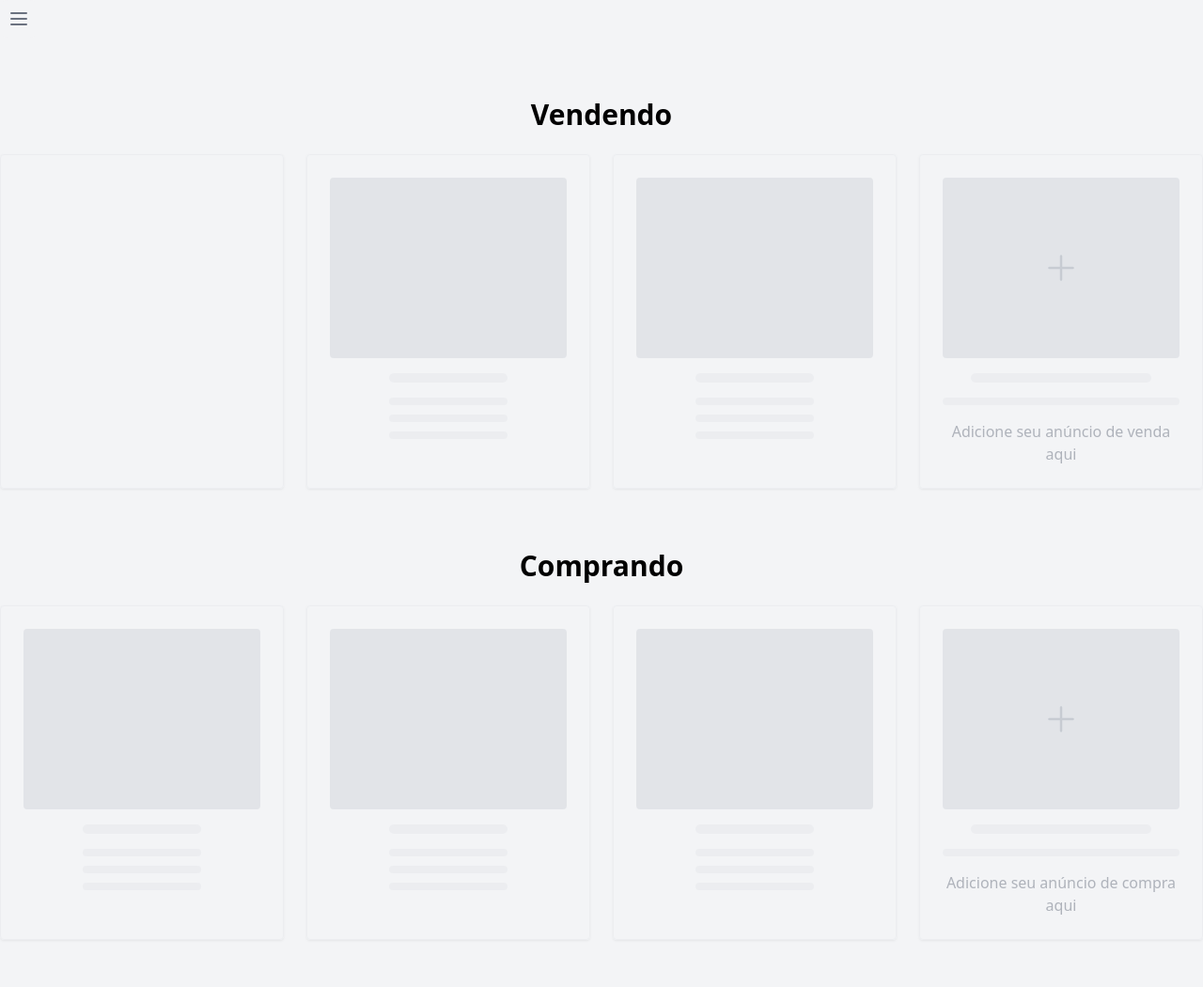
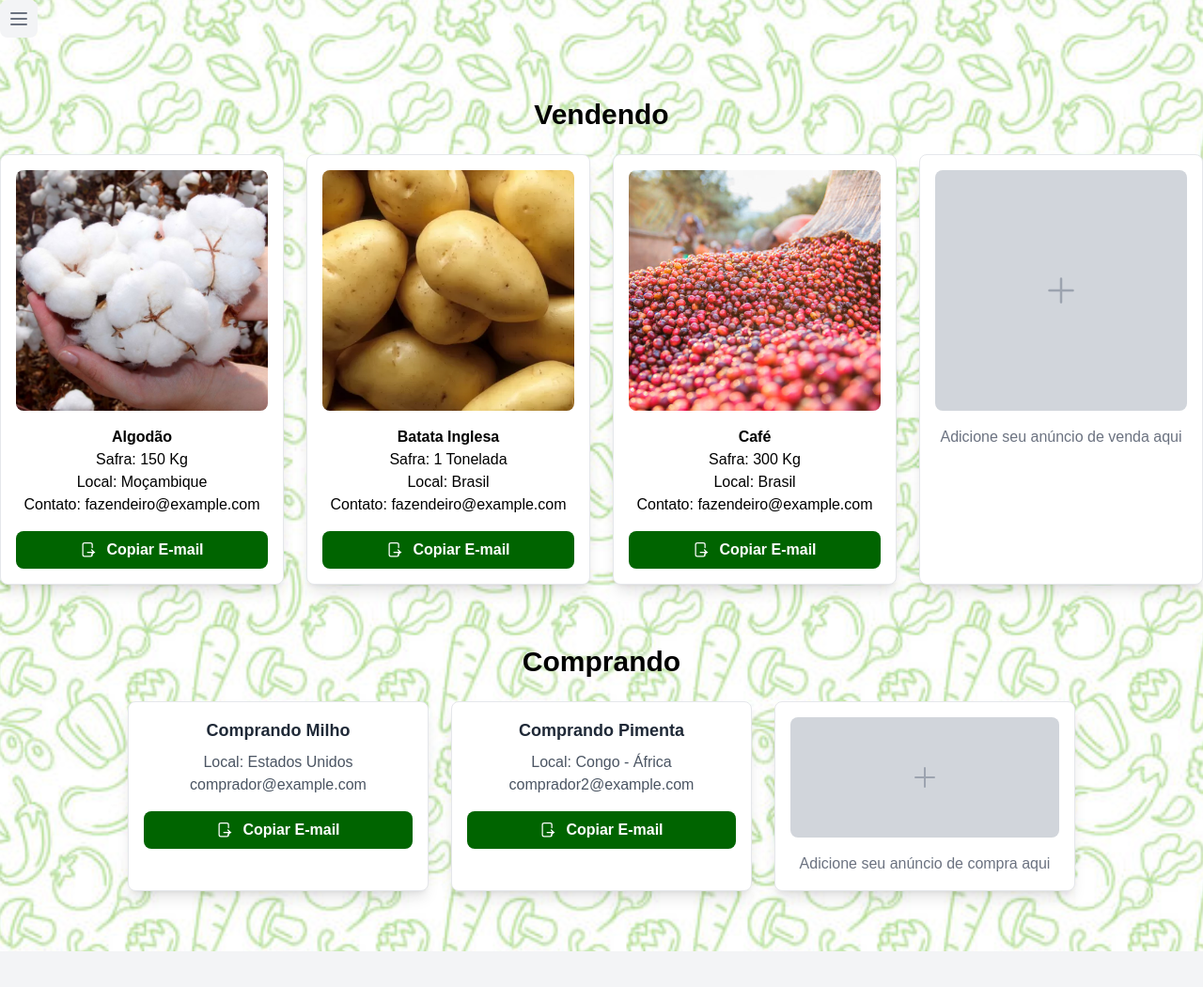
Before and after one commit to Hackathon-CyberSavers/frontend-html, a plain HTML site: page pages/market.html in a window 1280 px wide. Shown: the whole page at 94% size. After the commit the page ends 1012 px from the top, so only its background shows below. Drawn offline with nearby package versions, Linux system fonts and the light colour scheme.

Commit message:
Mercado Final

```diff
--- a/pages/market.html
+++ b/pages/market.html
@@ -95,90 +95,156 @@
 <section class="my-16">
   <h2 class="text-3xl font-semibold text-center mb-6">Vendendo</h2>
   <div class="flex flex-wrap justify-center gap-6">
-    <!-- Card 1 -->
-    <div role="status" class="max-w-sm py-4 border border-gray-200 rounded shadow animate-pulse md:p-6 ark:border-gray-700 flex-1">
-
+    <!-- Card 1 - Algodão -->
+    <div class="max-w-xs w-full p-4 border border-gray-200 rounded-lg shadow-lg flex-1 bg-white hover:shadow-2xl transition-shadow">
+      <img src="../images/milho 01.jpg" alt="Algodão" class="h-64 w-full object-cover mb-4 rounded-lg">
+      <div class="text-center">
+        <p class="font-bold">Algodão</p>
+        <p>Safra: 150 Kg</p>
+        <p>Local: Moçambique</p>
+        <p>Contato: fazendeiro@example.com</p>
+        <button class="w-full py-2 px-4 copy-btn rounded-lg transition-colors flex items-center justify-center mt-4" onclick="copyEmail(this)">
+          <!-- Ícone de Copiar -->
+          <svg xmlns="http://www.w3.org/2000/svg" fill="none" viewBox="0 0 24 24" stroke-width="1.5" stroke="currentColor" class="w-5 h-5 mr-2">
+            <path stroke-linecap="round" stroke-linejoin="round" d="M15.75 9V5.25A2.25 2.25 0 0013.5 3h-7.5A2.25 2.25 0 003.75 5.25v12.75A2.25 2.25 0 006 20.25h7.5a2.25 2.25 0 002.25-2.25V15M9.75 15h9M15 12l3 3-3 3" />
+          </svg>
+          Copiar E-mail
+        </button>
+      </div>
     </div>
 
-    <!-- Card 2 -->
-    <div role="status" class="max-w-sm p-4 border border-gray-200 rounded shadow animate-pulse md:p-6 dark:border-gray-700 flex-1">
-      <div class="flex items-center justify-center h-48 mb-4 bg-gray-300 rounded dark:bg-gray-700"></div>
-      <div class="h-2.5 bg-gray-200 rounded-full dark:bg-gray-700 w-48 mb-4 mx-auto sm:w-3/4 md:w-1/2"></div>
-      <div class="h-2 bg-gray-200 rounded-full dark:bg-gray-700 w-full mb-2.5 mx-auto sm:w-3/4 md:w-1/2"></div>
-      <div class="h-2 bg-gray-200 rounded-full dark:bg-gray-700 mb-2.5 mx-auto sm:w-3/4 md:w-1/2"></div>
-      <div class="h-2 bg-gray-200 rounded-full dark:bg-gray-700 mx-auto sm:w-3/4 md:w-1/2"></div>
+    <!-- Card 2 - Batata -->
+    <div class="max-w-xs w-full p-4 border border-gray-200 rounded-lg shadow-lg flex-1 bg-white hover:shadow-2xl transition-shadow">
+      <img src="../images/batata 01.jpg" alt="Batata" class="h-64 w-full object-cover mb-4 rounded-lg">
+      <div class="text-center">
+        <p class="font-bold">Batata Inglesa</p>
+        <p>Safra: 1 Tonelada</p>
+        <p>Local: Brasil</p>
+        <p>Contato: fazendeiro@example.com</p>
+        <button class="w-full py-2 px-4 copy-btn rounded-lg transition-colors flex items-center justify-center mt-4" onclick="copyEmail(this)">
+          <!-- Ícone de Copiar -->
+          <svg xmlns="http://www.w3.org/2000/svg" fill="none" viewBox="0 0 24 24" stroke-width="1.5" stroke="currentColor" class="w-5 h-5 mr-2">
+            <path stroke-linecap="round" stroke-linejoin="round" d="M15.75 9V5.25A2.25 2.25 0 0013.5 3h-7.5A2.25 2.25 0 003.75 5.25v12.75A2.25 2.25 0 006 20.25h7.5a2.25 2.25 0 002.25-2.25V15M9.75 15h9M15 12l3 3-3 3" />
+          </svg>
+          Copiar E-mail
+        </button>
+      </div>
     </div>
 
-    <!-- Card 3 -->
-    <div role="status" class="max-w-sm p-4 border border-gray-200 rounded shadow animate-pulse md:p-6 dark:border-gray-700 flex-1">
-      <div class="flex items-center justify-center h-48 mb-4 bg-gray-300 rounded dark:bg-gray-700"></div>
-      <div class="h-2.5 bg-gray-200 rounded-full dark:bg-gray-700 w-48 mb-4 mx-auto sm:w-3/4 md:w-1/2"></div>
-      <div class="h-2 bg-gray-200 rounded-full dark:bg-gray-700 w-full mb-2.5 mx-auto sm:w-3/4 md:w-1/2"></div>
-      <div class="h-2 bg-gray-200 rounded-full dark:bg-gray-700 mb-2.5 mx-auto sm:w-3/4 md:w-1/2"></div>
-      <div class="h-2 bg-gray-200 rounded-full dark:bg-gray-700 mx-auto sm:w-3/4 md:w-1/2"></div>
+    <!-- Card 3 - Café -->
+    <div class="max-w-xs w-full p-4 border border-gray-200 rounded-lg shadow-lg flex-1 bg-white hover:shadow-2xl transition-shadow">
+      <img src="../images/café 01.jpg" alt="Café" class="h-64 w-full object-cover mb-4 rounded-lg">
+      <div class="text-center">
+        <p class="font-bold">Café</p>
+        <p>Safra: 300 Kg</p>
+        <p>Local: Brasil</p>
+        <p>Contato: fazendeiro@example.com</p>
+        <button class="w-full py-2 px-4 copy-btn rounded-lg transition-colors flex items-center justify-center mt-4" onclick="copyEmail(this)">
+          <!-- Ícone de Copiar -->
+          <svg xmlns="http://www.w3.org/2000/svg" fill="none" viewBox="0 0 24 24" stroke-width="1.5" stroke="currentColor" class="w-5 h-5 mr-2">
+            <path stroke-linecap="round" stroke-linejoin="round" d="M15.75 9V5.25A2.25 2.25 0 0013.5 3h-7.5A2.25 2.25 0 003.75 5.25v12.75A2.25 2.25 0 006 20.25h7.5a2.25 2.25 0 002.25-2.25V15M9.75 15h9M15 12l3 3-3 3" />
+          </svg>
+          Copiar E-mail
+        </button>
+      </div>
     </div>
 
     <!-- Adicionar Anúncio de Venda -->
-    <div role="status" class="max-w-sm p-4 border border-gray-200 rounded shadow animate-pulse md:p-6 dark:border-gray-700 cursor-pointer hover:shadow-lg transition-shadow flex-1">
-      <div class="flex items-center justify-center h-48 mb-4 bg-gray-300 rounded dark:bg-gray-700">
+    <div class="max-w-xs w-full p-4 border border-gray-200 rounded-lg shadow-lg cursor-pointer hover:shadow-2xl transition-shadow flex-1 bg-white">
+      <div class="flex items-center justify-center h-64 mb-4 bg-gray-300 rounded-lg">
         <!-- SVG de "Adicionar" -->
-        <svg xmlns="http://www.w3.org/2000/svg" fill="none" viewBox="0 0 24 24" stroke-width="1.5" stroke="currentColor" class="w-10 h-10 text-gray-400 dark:text-gray-500">
+        <svg xmlns="http://www.w3.org/2000/svg" fill="none" viewBox="0 0 24 24" stroke-width="1.5" stroke="currentColor" class="w-10 h-10 text-gray-400">
           <path stroke-linecap="round" stroke-linejoin="round" d="M12 4.5v15m7.5-7.5h-15" />
         </svg>
       </div>
-      <div class="h-2.5 bg-gray-200 rounded-full dark:bg-gray-700 w-48 mb-4 mx-auto"></div>
-      <div class="h-2 bg-gray-200 rounded-full dark:bg-gray-700 w-full mb-4 mx-auto"></div>
       <div class="text-center text-gray-500">Adicione seu anúncio de venda aqui</div>
     </div>
   </div>
 </section>
+
+<style>
+  body {
+    background-image: url("../images/FundoMercado01.jpg");
+    background-size: cover;
+    background-position: center;
+    background-attachment: fixed;
+    font-family: 'Arial', sans-serif;
+  }
+
+  /* Estilo dos botões de copiar com verde escuro */
+  .copy-btn {
+    background-color: #006400; /* Verde escuro */
+    color: white;
+    font-weight: bold;
+  }
+
+  .copy-btn:hover {
+    background-color: #004d00; /* Tom mais escuro ao passar o mouse */
+  }
+</style>
+
 <!-- Seção de Comprando -->
 <section class="my-16">
   <h2 class="text-3xl font-semibold text-center mb-6">Comprando</h2>
   <div class="flex flex-wrap justify-center gap-6">
-    <!-- Card 1 -->
-    <div role="status" class="max-w-sm p-4 border border-gray-200 rounded shadow animate-pulse md:p-6 dark:border-gray-700 flex-1">
-      <div class="flex items-center justify-center h-48 mb-4 bg-gray-300 rounded dark:bg-gray-700"></div>
-      <div class="h-2.5 bg-gray-200 rounded-full dark:bg-gray-700 w-48 mb-4 mx-auto sm:w-3/4 md:w-1/2"></div>
-      <div class="h-2 bg-gray-200 rounded-full dark:bg-gray-700 w-full mb-2.5 mx-auto sm:w-3/4 md:w-1/2"></div>
-      <div class="h-2 bg-gray-200 rounded-full dark:bg-gray-700 mb-2.5 mx-auto sm:w-3/4 md:w-1/2"></div>
-      <div class="h-2 bg-gray-200 rounded-full dark:bg-gray-700 mx-auto sm:w-3/4 md:w-1/2"></div>
+
+    <!-- Card 1 - Comprando Milho -->
+    <div class="w-full max-w-xs p-4 border border-gray-200 rounded-lg shadow-lg bg-white hover:shadow-2xl transition-shadow">
+      <div class="text-center">
+        <h3 class="text-lg font-semibold text-gray-800 mb-2">Comprando Milho</h3>
+        <p class="text-gray-600">Local: Estados Unidos</p>
+        <p class="text-gray-600 email">comprador@example.com</p>
+      </div>
+      <div class="mt-4">
+        <button class="w-full py-2 px-4 copy-btn rounded-lg transition-colors flex items-center justify-center" onclick="copyEmail(this)">
+          <!-- Ícone de Copiar -->
+          <svg xmlns="http://www.w3.org/2000/svg" fill="none" viewBox="0 0 24 24" stroke-width="1.5" stroke="currentColor" class="w-5 h-5 mr-2">
+            <path stroke-linecap="round" stroke-linejoin="round" d="M15.75 9V5.25A2.25 2.25 0 0013.5 3h-7.5A2.25 2.25 0 003.75 5.25v12.75A2.25 2.25 0 006 20.25h7.5a2.25 2.25 0 002.25-2.25V15M9.75 15h9M15 12l3 3-3 3" />
+          </svg>
+          Copiar E-mail
+        </button>
+      </div>
     </div>
 
-    <!-- Card 2 -->
-    <div role="status" class="max-w-sm p-4 border border-gray-200 rounded shadow animate-pulse md:p-6 dark:border-gray-700 flex-1">
-      <div class="flex items-center justify-center h-48 mb-4 bg-gray-300 rounded dark:bg-gray-700"></div>
-      <div class="h-2.5 bg-gray-200 rounded-full dark:bg-gray-700 w-48 mb-4 mx-auto sm:w-3/4 md:w-1/2"></div>
-      <div class="h-2 bg-gray-200 rounded-full dark:bg-gray-700 w-full mb-2.5 mx-auto sm:w-3/4 md:w-1/2"></div>
-      <div class="h-2 bg-gray-200 rounded-full dark:bg-gray-700 mb-2.5 mx-auto sm:w-3/4 md:w-1/2"></div>
-      <div class="h-2 bg-gray-200 rounded-full dark:bg-gray-700 mx-auto sm:w-3/4 md:w-1/2"></div>
-    </div>
-
-    <!-- Card 3 -->
-    <div role="status" class="max-w-sm p-4 border border-gray-200 rounded shadow animate-pulse md:p-6 dark:border-gray-700 flex-1">
-      <div class="flex items-center justify-center h-48 mb-4 bg-gray-300 rounded dark:bg-gray-700"></div>
-      <div class="h-2.5 bg-gray-200 rounded-full dark:bg-gray-700 w-48 mb-4 mx-auto sm:w-3/4 md:w-1/2"></div>
-      <div class="h-2 bg-gray-200 rounded-full dark:bg-gray-700 w-full mb-2.5 mx-auto sm:w-3/4 md:w-1/2"></div>
-      <div class="h-2 bg-gray-200 rounded-full dark:bg-gray-700 mb-2.5 mx-auto sm:w-3/4 md:w-1/2"></div>
-      <div class="h-2 bg-gray-200 rounded-full dark:bg-gray-700 mx-auto sm:w-3/4 md:w-1/2"></div>
+    <!-- Card 2 - Comprando Pimenta -->
+    <div class="w-full max-w-xs p-4 border border-gray-200 rounded-lg shadow-lg bg-white hover:shadow-2xl transition-shadow">
+      <div class="text-center">
+        <h3 class="text-lg font-semibold text-gray-800 mb-2">Comprando Pimenta</h3>
+        <p class="text-gray-600">Local: Congo - África</p>
+        <p class="text-gray-600 email">comprador2@example.com</p>
+      </div>
+      <div class="mt-4">
+        <button class="w-full py-2 px-4 copy-btn rounded-lg transition-colors flex items-center justify-center" onclick="copyEmail(this)">
+          <!-- Ícone de Copiar -->
+          <svg xmlns="http://www.w3.org/2000/svg" fill="none" viewBox="0 0 24 24" stroke-width="1.5" stroke="currentColor" class="w-5 h-5 mr-2">
+            <path stroke-linecap="round" stroke-linejoin="round" d="M15.75 9V5.25A2.25 2.25 0 0013.5 3h-7.5A2.25 2.25 0 003.75 5.25v12.75A2.25 2.25 0 006 20.25h7.5a2.25 2.25 0 002.25-2.25V15M9.75 15h9M15 12l3 3-3 3" />
+          </svg>
+          Copiar E-mail
+        </button>
+      </div>
     </div>
 
     <!-- Adicionar Anúncio de Compra -->
-    <div role="status" class="max-w-sm p-4 border border-gray-200 rounded shadow animate-pulse md:p-6 dark:border-gray-700 cursor-pointer hover:shadow-lg transition-shadow flex-1">
-      <div class="flex items-center justify-center h-48 mb-4 bg-gray-300 rounded dark:bg-gray-700">
+    <div class="w-full max-w-xs p-4 border border-gray-200 rounded-lg shadow-lg cursor-pointer hover:shadow-2xl transition-shadow bg-white">
+      <div class="flex items-center justify-center h-32 mb-4 bg-gray-300 rounded-lg">
         <!-- SVG de "Adicionar" -->
-        <svg xmlns="http://www.w3.org/2000/svg" fill="none" viewBox="0 0 24 24" stroke-width="1.5" stroke="currentColor" class="w-10 h-10 text-gray-400 dark:text-gray-500">
+        <svg xmlns="http://www.w3.org/2000/svg" fill="none" viewBox="0 0 24 24" stroke-width="1.5" stroke="currentColor" class="w-8 h-8 text-gray-400">
           <path stroke-linecap="round" stroke-linejoin="round" d="M12 4.5v15m7.5-7.5h-15" />
         </svg>
       </div>
-      <div class="h-2.5 bg-gray-200 rounded-full dark:bg-gray-700 w-48 mb-4 mx-auto"></div>
-      <div class="h-2 bg-gray-200 rounded-full dark:bg-gray-700 w-full mb-4 mx-auto"></div>
       <div class="text-center text-gray-500">Adicione seu anúncio de compra aqui</div>
     </div>
+
   </div>
 </section>
 
-    <script src="https://cdn.jsdelivr.net/npm/flowbite@2.5.1/dist/flowbite.min.js"></script>
-</body>
 
-</html>
+<script>
+  function copyEmail(button) {
+    const email = button.previousElementSibling.textContent;
+    navigator.clipboard.writeText(email).then(() => {
+      button.textContent = "E-mail copiado!";
+      setTimeout(() => button.textContent = "Copiar E-mail", 2000);
+    });
+  }
+</script>
```
Also changed, not shown: images/FundoMercado01.jpg (added), images/FundoMercado01.png (added), images/batata 01.jpg (added), images/café 01.jpg (added), images/milho 01.jpg (added).
